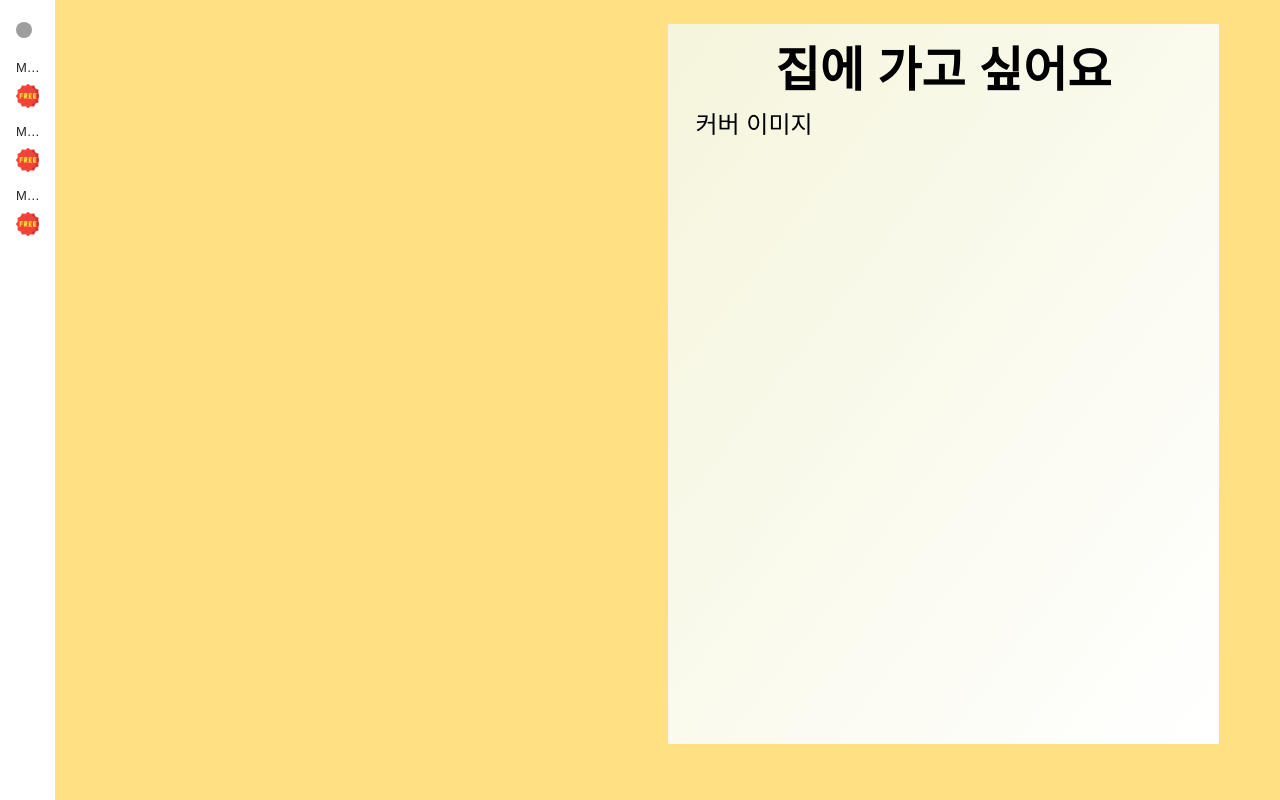
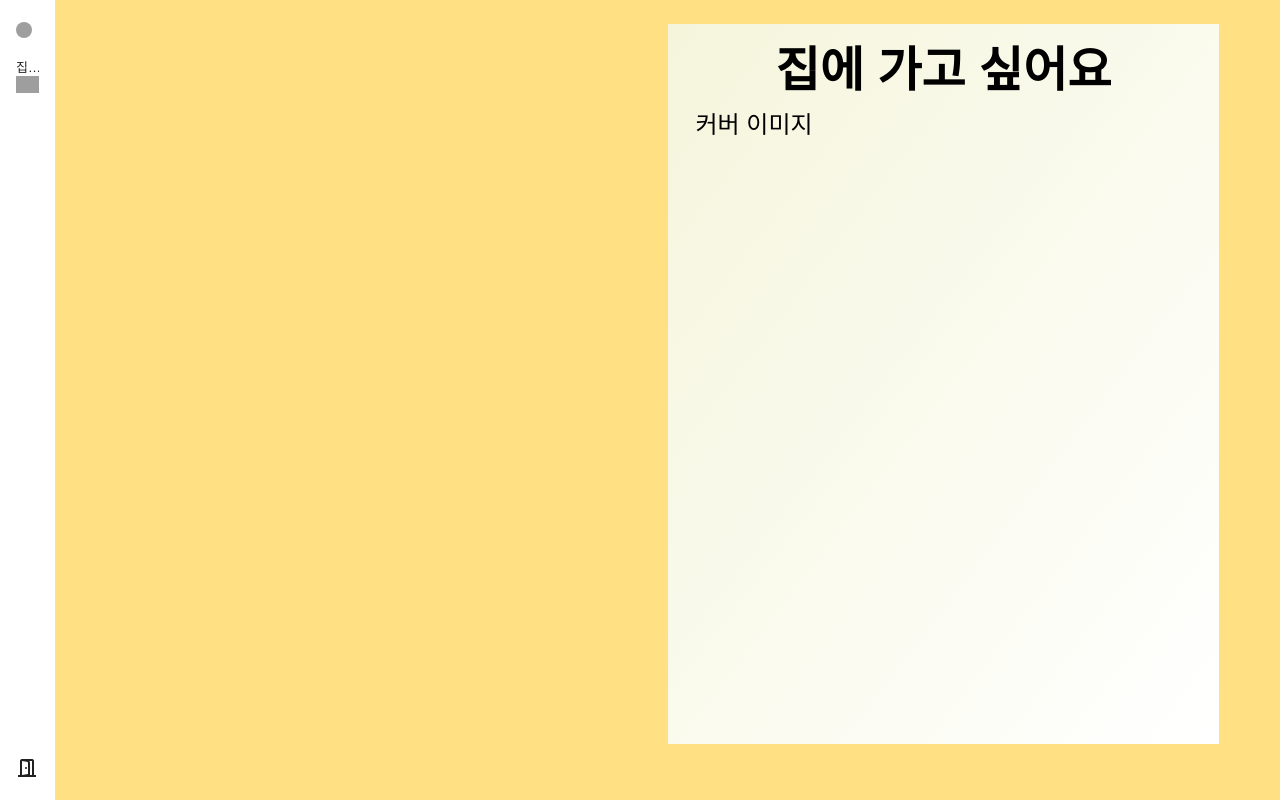
Before and after one commit to imjm/lingo-land, a Vue app in the folder lingoland-frontend/: page /game-room/1/writing-game/result in a window 1280 px wide. Built offline with nearby package versions, Linux system fonts and the light colour scheme; grey boxes are pictures that could not be loaded; a web font is replaced by a local one.

Commit message:
feat : 글쓰기 게임 결과에 나가기 버튼 추가

```diff
--- a/lingoland-frontend/src/components/writingGame/WritingResultThumbnailList.vue
+++ b/lingoland-frontend/src/components/writingGame/WritingResultThumbnailList.vue
@@ -2,51 +2,81 @@
 import { ref } from "vue";
 import WritingResultList from "./WritingResultList.vue";
 import freeImage from "@/assets/free.png";
+import router from "@/router";
+import { useRoute } from "vue-router";
+const route = useRoute();
 
 const drawer = ref(true);
 const rail = ref(true);
 
+const tails = ref([
+    {
+        title: "집에 가고 싶어요",
+        cover: "/balloon.png",
+    },
+]);
 </script>
 
 <template>
     <v-layout>
-        <v-navigation-drawer v-model="drawer" :rail="rail" permanent @click="rail = false">
+        <v-navigation-drawer
+            v-model="drawer"
+            :rail="rail"
+            permanent
+            @click="rail = false"
+        >
             <v-list density="compact" nav>
-                <v-list-item prepend-avatar="https://randomuser.me/api/portraits/men/85.jpg" title="다른 동화보기"
-                    value="home">
+                <v-list-item
+                    prepend-avatar="https://randomuser.me/api/portraits/men/85.jpg"
+                    title="다른 동화보기"
+                    value="home"
+                >
                     <template v-slot:append>
-                        <v-btn variant="text" @click.stop="rail = !rail"><span class="material-symbols-outlined">
+                        <v-btn variant="text" @click.stop="rail = !rail">
+                            <span
+                                style="color: gray"
+                                class="material-symbols-outlined"
+                            >
                                 logout
-                            </span></v-btn>
+                            </span>
+                        </v-btn>
                     </template>
                 </v-list-item>
-
-                <v-list-item title="My Account" value="account">
-                    <v-avatar rounded="0">
-                        <v-img :src="freeImage" cover></v-img>
-                    </v-avatar>
-                </v-list-item>
-
-                <v-list-item title="My Account" value="account">
-                    <v-avatar rounded="0">
-                        <v-img :src="freeImage" cover></v-img>
-                    </v-avatar>
-                </v-list-item>
-
-                <v-list-item title="My Account" value="account">
-                    <v-avatar rounded="0">
-                        <v-img :src="freeImage" cover></v-img>
-                    </v-avatar>
+                <v-list-item
+                    v-for="tail in tails"
+                    :key="tail"
+                    :title="tail.title"
+                >
+                    <v-img :src="tail.cover" cover></v-img>
                 </v-list-item>
             </v-list>
+            <button
+                @click="
+                    () => {
+                        router.push({
+                            name: 'gameRoom',
+                            params: { roomId: route.params.roomId },
+                        });
+                    }
+                "
+                style="position: absolute; bottom: 10px; left:15px;"
+            >
+                <span class="material-symbols-outlined"> door_open </span>
+                <!-- <span>방으로</span> -->
+            </button>
         </v-navigation-drawer>
         <v-main>
             <WritingResultList />
         </v-main>
     </v-layout>
-
-    <link rel="stylesheet"
-        href="https://fonts.googleapis.com/css2?family=Material+Symbols+Outlined:opsz,wght,FILL,GRAD@24,400,0,0" />
+    <link
+        rel="stylesheet"
+        href="https://fonts.googleapis.com/css2?family=Material+Symbols+Outlined:opsz,wght,FILL,GRAD@24,400,0,0"
+    />
+    <link
+        rel="stylesheet"
+        href="https://fonts.googleapis.com/css2?family=Material+Symbols+Outlined:opsz,wght,FILL,GRAD@24,400,0,0"
+    />
 </template>
 
 <style scoped></style>
```
